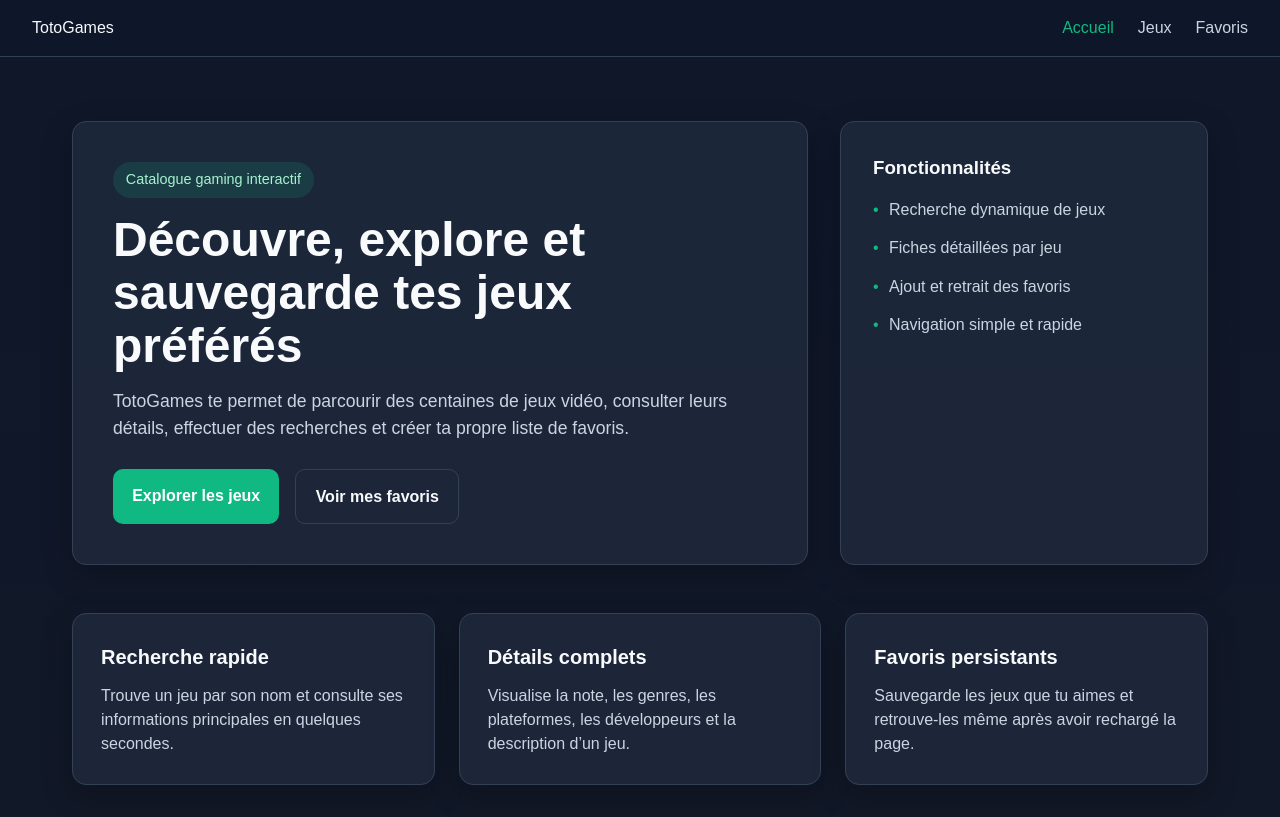
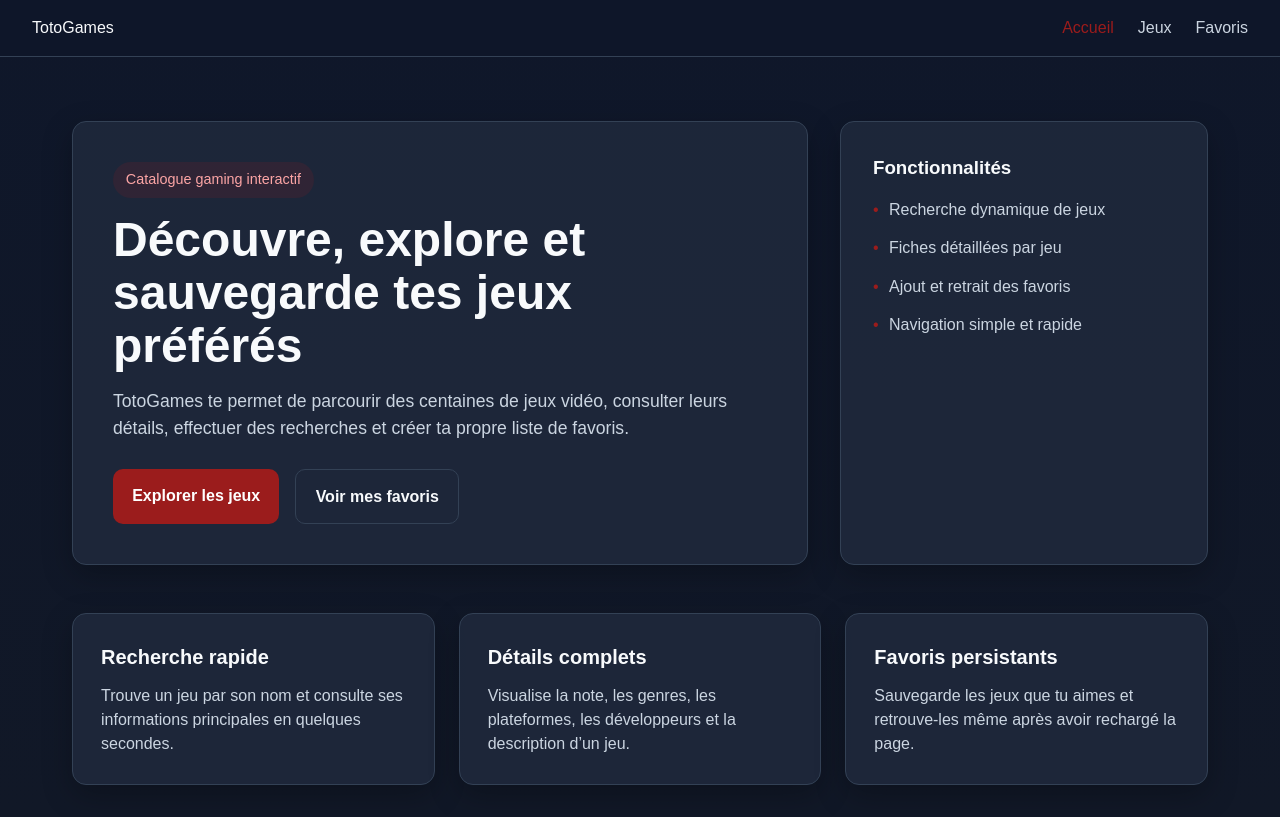
Before and after one commit to GeneralTotoss/GameVault, a React (Vite) app: page / in a window 1280 px wide. Built offline with nearby package versions, Linux system fonts and the light colour scheme; no server answers.

Commit message:
Updated styles again again

```diff
--- a/src/styles/globals.css
+++ b/src/styles/globals.css
@@ -12,8 +12,8 @@
   --border: #334155;
   --text: #f8fafc;
   --text-muted: #cbd5e1;
-  --primary: #10b981;
-  --primary-hover: #059669;
+  --primary: #9b1c1c;
+  --primary-hover: #7f1d1d;
   --danger: #ef4444;
   --danger-hover: #dc2626;
   --shadow: 0 10px 30px rgba(0, 0, 0, 0.25);
@@ -130,7 +130,7 @@ p {
 .search-form input:focus,
 .filters-bar select:focus {
   border-color: var(--primary);
-  box-shadow: 0 0 0 3px rgba(16, 185, 129, 0.2);
+  box-shadow: 0 0 0 3px rgba(155, 28, 28, 0.2);
 }
 
 .search-form button,
@@ -286,8 +286,8 @@ p {
 
 .hero-badge {
   display: inline-block;
-  background: rgba(16, 185, 129, 0.15);
-  color: #a7f3d0;
+  background: rgba(155, 28, 28, 0.15);
+  color: #fca5a5;
   padding: 0.45rem 0.8rem;
   border-radius: 999px;
   font-size: 0.9rem;
@@ -440,7 +440,7 @@ p {
 }
 
 .gallery-thumb.active img {
-  border-color: rgba(16, 185, 129, 0.9);
+  border-color: rgba(220, 80, 80, 0.9);
 }
 
 .gallery-thumb:hover img {
@@ -488,7 +488,7 @@ p {
   padding: 0;
   border-radius: 12px;
   border: none;
-  background: rgba(16, 185, 129, 0.95);
+  background: rgba(155, 28, 28, 0.95);
   color: white;
   font-size: 1.9rem;
   font-weight: 700;
```
